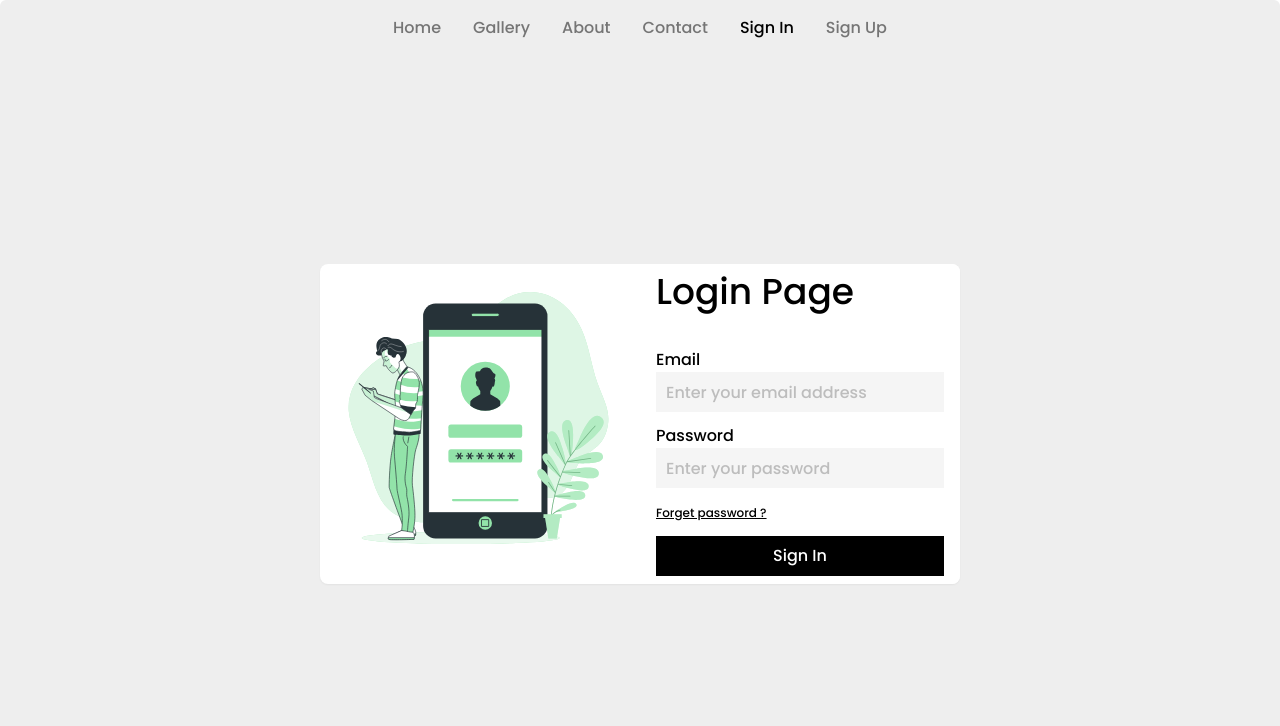
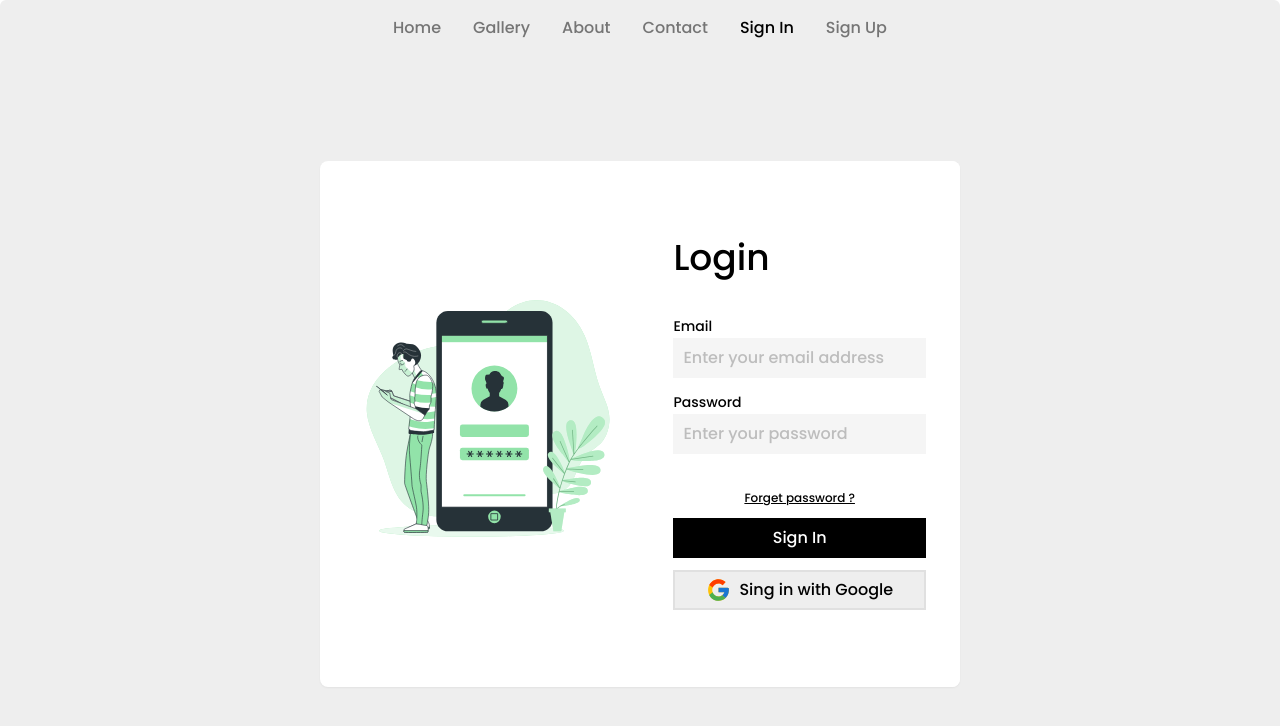
Before and after one commit to saurabh-raiiii/react-gallery, a React (Vite) app: page /login in a window 1280 px wide. Shown: the top 726 px of the page. Built offline with nearby package versions, Linux system fonts and the light colour scheme.

Commit message:
google-button added

```diff
--- a/src/App.css
+++ b/src/App.css
@@ -2,6 +2,7 @@
   margin: 0;
   padding: 0;
 }
+
 
 #root {
   max-width: 100%;
--- a/src/page/Login.jsx
+++ b/src/page/Login.jsx
@@ -3,6 +3,7 @@ import "../App.css";
 import Navbar from "../components/Navbar";
 import { Link } from "react-router-dom";
 import login_img from  "../assets/login.svg"
+import google_img from  "../assets/google_icon.svg";
 
 function Login() {
 
@@ -13,17 +14,17 @@ function Login() {
       </div>
       <div className="bg-gray-200 h-[94vh] flex items-center justify-center flex-col">
 
-        <div className="flex rounded-lg shadow-sm bg-white w-[50%]">
-          <div className=" md:w-[50%] h-auto">
-            <img src={login_img} alt="image" srcset="" className="rounded-l-lg " />
+        <div className="flex rounded-lg shadow-sm bg-white w-[50%] h-[70%]">
+          <div className="flex items-center md:w-[50%] h-auto m-5">
+            <img src={login_img} alt="image" srcset="" />
           </div>
-          <div className="flex bg-white md:w-[50%] h-auto justify-center flex-col  gap-3 items-center rounded-r-lg">
+          <div className="flex bg-white md:w-[50%] h-auto justify-center flex-col gap-3 items-center rounded-r-lg pr-5">
             <div className="flex items-center mb-6 w-[90%]">
-              <p className="text-4xl text-black ">Login Page</p>
+              <p className="text-4xl text-black ">Login </p>
             </div>
             <div className="w-[90%] justify-center flex flex-col gap-3">
               <div>
-                <span>Email</span>
+                <span className="text-sm">Email</span>
                 <input
                   className="bg-gray-100 border-gray-100 outline-none h-10 w-[100%] p-2 border-2 focus:bg-white focus:border-2 focus:border-black"
                   type="text"
@@ -32,7 +33,7 @@ function Login() {
               </div>
 
               <div>
-                <span>Password</span>
+                <span className="text-sm">Password</span>
                 <input
                   className="bg-gray-100 border-gray-100 outline-none h-10 w-[100%] p-2 border-2 focus:bg-white focus:border-2 focus:border-black"
                   type="password"
@@ -42,7 +43,7 @@ function Login() {
                 />
               </div>
 
-              <div>
+              <div className="flex justify-center mt-6">
                 <Link  to="/forgot_pass" className="underline text-xs">Forget password ?</Link>
               </div>
 
@@ -52,6 +53,13 @@ function Login() {
                   type="button"
                   value="Sign In"
                 />
+              </div>
+
+              <div>
+                <button className="flex flex-row justify-center items-center h-10 w-[100%] bg-gray-200 duration-300 gap-2 border-2 border-gray-300 hover:border-black">
+                  <img className="h-[70%]" src={google_img} alt="google_icon"/>
+                  <span>Sing in with Google</span>
+                </button>
               </div>
             </div>
           </div>
--- a/src/page/SignUp.jsx
+++ b/src/page/SignUp.jsx
@@ -15,16 +15,16 @@ function SignUp() {
         <div className="bg-gray-200 h-[94vh] flex items-center justify-center flex-col">
 
           <div className="flex rounded-lg shadow-sm bg-white h-[70%] w-[50%]">
-            <div className="flex items-center md:w-[50%] h-auto">
-              <img src={signup_img} alt="image" srcset="" className="rounded-l-lg" />
+            <div className="flex items-center md:w-[50%] h-auto m-5">
+              <img src={signup_img} alt="image" srcset=""  />
             </div>
-            <div className="flex bg-white md:w-[50%] h-auto justify-center flex-col  gap-3 items-center rounded-r-lg">
+            <div className="flex bg-white md:w-[50%] h-auto justify-center flex-col  gap-3 items-center rounded-r-lg pr-5">
               <div className="flex items-center mb-6 w-[90%]">
                 <p className="text-4xl text-black ">SignUp </p>
               </div>
               <div className="w-[90%] justify-center flex flex-col gap-3">
               <div>
-                  <span>User Name</span>
+                  <span className="text-sm">User Name</span>
                   <input
                     className="bg-gray-100 border-gray-100 outline-none h-10 w-[100%] p-2 border-2 focus:bg-white focus:border-2 focus:border-black"
                     type="text"
@@ -32,7 +32,7 @@ function SignUp() {
                   />
                 </div>
                 <div>
-                  <span>Email</span>
+                  <span className="text-sm">Email</span>
                   <input
                     className="bg-gray-100 border-gray-100 outline-none h-10 w-[100%] p-2 border-2 focus:bg-white focus:border-2 focus:border-black"
                     type="text"
@@ -41,7 +41,7 @@ function SignUp() {
                 </div>
 
                 <div>
-                  <span>Password</span>
+                  <span className="text-sm">Password</span>
                   <input
                     className="bg-gray-100 border-gray-100 outline-none h-10 w-[100%] p-2 border-2 focus:bg-white focus:border-2 focus:border-black"
                     type="password"
@@ -52,7 +52,7 @@ function SignUp() {
                 </div>
 
                 <div>
-                  <span>Confirm Password</span>
+                  <span className="text-sm">Confirm Password</span>
                   <input
                     className="bg-gray-100 border-gray-100 outline-none h-10 w-[100%] p-2 border-2 focus:bg-white focus:border-2 focus:border-black"
                     type="password"
@@ -62,8 +62,8 @@ function SignUp() {
                   />
                 </div>
 
-                <div>
-                  <Link  to="/forgot_pass" className="underline text-xs">Already  a member? Login here.</Link>
+                <div className="flex justify-center mt-6">
+                  <Link  to="/login" className="underline text-xs">Already a member? Login here.</Link>
                 </div>
 
                 <div>
```
Also changed, not shown: src/assets/google_icon.svg (added).
